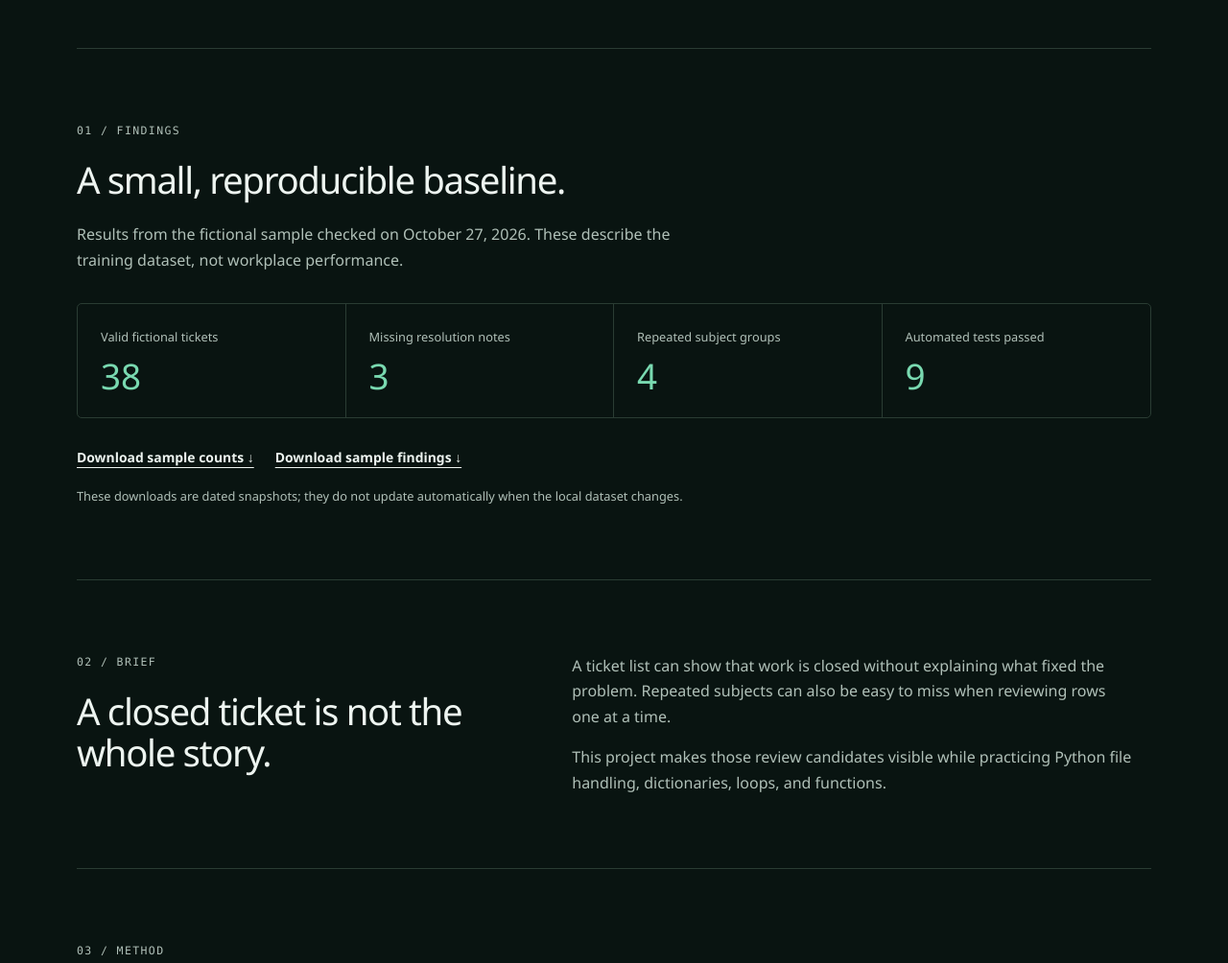
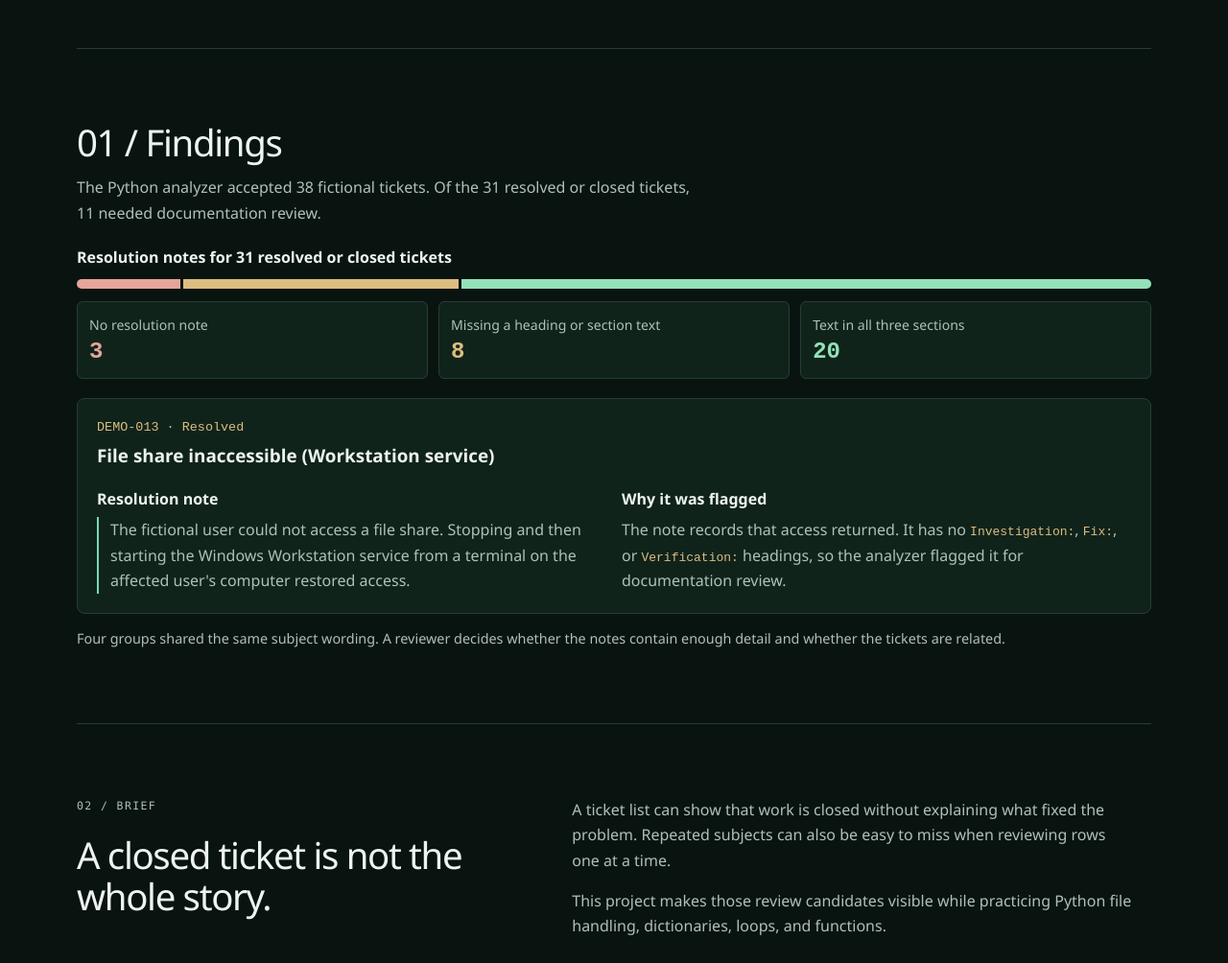
Before and after one commit to MostafaMosabbir/mostafa-portfolio, a plain HTML site: page projects/ticket-analyzer/index.html in a window 1280 px wide. Shown: the part 680-1684 px from the top of the page at 96% size. Drawn offline with Linux system fonts and the light colour scheme.

Commit message:
Align Project 003 findings with the Python sample

```diff
--- a/projects/ticket-analyzer/index.html
+++ b/projects/ticket-analyzer/index.html
@@ -7,11 +7,12 @@
 
   <meta charset="UTF-8">
   <meta name="viewport" content="width=device-width, initial-scale=1">
-  <meta name="description" content="A Python learning project that summarizes fictional support tickets, flags missing resolution notes, and groups repeated subject wording.">
+  <meta name="description" content="A Python learning project that summarizes fictional support tickets, flags incomplete resolution notes, and groups repeated subject wording.">
   <title>Python IT Ticket Analyzer | Mostafa Mosabbir</title>
   <!-- Relative paths work on GitHub Pages, the custom domain, and locally. -->
   <link rel="stylesheet" href="../../styles/main.css">
   <link rel="stylesheet" href="../../styles/case-study.css">
+  <link rel="stylesheet" href="resolution-review.css?v=1">
 </head>
 <body>
   <a class="skip-link" href="#main">Skip to case file</a>
@@ -23,27 +24,44 @@
     <section class="case-hero" aria-labelledby="case-title">
       <p class="eyebrow">Case file 003 / Python &amp; IT operations</p>
       <h1 id="case-title">From ticket exports<br>to useful review findings.</h1>
-      <p class="intro">A Python tool that counts support tickets, highlights missing resolution notes, and groups repeated subject wording for a person to investigate.</p>
+      <p class="intro">A Python tool that counts support tickets, highlights incomplete resolution notes, and groups repeated subject wording for a person to investigate.</p>
       <ul class="tags" aria-label="Technologies"><li>Python</li><li>CSV</li><li>Standard library</li><li>Automated tests</li></ul>
       <p class="case-note"><strong>Working local prototype.</strong> This case study uses fictional training tickets. The tool does not connect to a live service desk or execute repairs.</p>
     </section>
 
     <section class="section" aria-labelledby="evidence-title">
-      <p class="eyebrow">01 / Findings</p>
-      <h2 id="evidence-title">A small, reproducible baseline.</h2>
-      <p class="section-intro">Results from the fictional sample checked on October 27, 2026. These describe the training dataset, not workplace performance.</p>
-      <!-- Each result comes from the sample run or its automated test suite. -->
-      <dl class="evidence-grid">
-        <div><dt>Valid fictional tickets</dt><dd>38</dd></div>
-        <div><dt>Missing resolution notes</dt><dd>3</dd></div>
-        <div><dt>Repeated subject groups</dt><dd>4</dd></div>
-        <div><dt>Automated tests passed</dt><dd>9</dd></div>
-      </dl>
-      <div class="actions">
-        <a class="text-link" href="sample-summary.csv" download>Download sample counts ↓</a>
-        <a class="text-link" href="sample-findings.md" download>Download sample findings ↓</a>
+      <h2 id="evidence-title">01 / Findings</h2>
+      <!-- Project 003 sample begins -->
+      <div class="analyzer-findings">
+        <p class="analyzer-summary">The Python analyzer accepted 38 fictional tickets. Of the 31 resolved or closed tickets, 11 needed documentation review.</p>
+        <figure class="resolution-breakdown">
+          <figcaption>Resolution notes for 31 resolved or closed tickets</figcaption>
+          <div class="resolution-bar" aria-hidden="true"><span></span><span></span><span></span></div>
+          <dl class="resolution-legend">
+            <div><dt>No resolution note</dt><dd>3</dd></div>
+            <div><dt>Missing a heading or section text</dt><dd>8</dd></div>
+            <div><dt>Text in all three sections</dt><dd>20</dd></div>
+          </dl>
+        </figure>
+        <article class="analyzer-ticket" data-analyzer-ticket="DEMO-013" aria-label="Fictional ticket DEMO-013">
+          <header>
+            <p class="analyzer-ticket-id">DEMO-013 <span aria-hidden="true">·</span> Resolved</p>
+            <p class="analyzer-ticket-title"><strong>File share inaccessible (Workstation service)</strong></p>
+          </header>
+          <div class="analyzer-ticket-details">
+            <div>
+              <p><strong>Resolution note</strong></p>
+              <blockquote>The fictional user could not access a file share. Stopping and then starting the Windows Workstation service from a terminal on the affected user's computer restored access.</blockquote>
+            </div>
+            <div>
+              <p><strong>Why it was flagged</strong></p>
+              <p>The note records that access returned. It has no <code>Investigation:</code>, <code>Fix:</code>, or <code>Verification:</code> headings, so the analyzer flagged it for documentation review.</p>
+            </div>
+          </div>
+        </article>
+        <p class="analyzer-context">Four groups shared the same subject wording. A reviewer decides whether the notes contain enough detail and whether the tickets are related.</p>
       </div>
-      <p class="hint">These downloads are dated snapshots; they do not update automatically when the local dataset changes.</p>
+      <!-- Project 003 sample ends -->
     </section>
 
     <section class="section two-column" aria-labelledby="problem-title">
@@ -57,7 +75,7 @@
       <ol class="workflow">
         <li><strong>Read</strong><span>Load a CSV with six defined columns.</span></li>
         <li><strong>Validate</strong><span>Check fields, labels, and unique IDs; report excluded rows.</span></li>
-        <li><strong>Analyze</strong><span>Count categories and look for missing notes and matching subject wording.</span></li>
+        <li><strong>Analyze</strong><span>Count categories, check resolution note sections, and group matching subject wording.</span></li>
         <li><strong>Report</strong><span>Write an Excel-readable CSV and a Markdown findings report.</span></li>
       </ol>
       <p class="section-intro">Subject comparison ignores capitalization, punctuation, and extra spacing. It does not infer that two tickets share a root cause.</p>
@@ -74,7 +92,7 @@
     </section>
 
     <section class="section" aria-labelledby="limits-title">
-      <p class="eyebrow">06 / Validation &amp; limits</p><h2 id="limits-title">What the checks do—and do not—establish.</h2>
+      <p class="eyebrow">06 / Validation &amp; limits</p><h2 id="limits-title">What the analyzer checks</h2>
       <div class="case-columns">
         <div><h3>Checked behavior</h3><ul>
           <li>Expected results for the 38-ticket sample.</li>
@@ -82,7 +100,7 @@
           <li>Missing columns and missing files.</li>
           <li>Quoted and multiline CSV content.</li>
           <li>Subject normalization, empty input, and report output.</li>
-          <li>Investigation, fix, and verification notes in all 20 added scenarios.</li>
+          <li>Missing headings and empty sections in investigation, fix, and verification notes.</li>
         </ul></div>
         <div><h3>Known limitations</h3><ul>
           <li>Different wording can hide related problems.</li>
--- /dev/null
+++ b/projects/ticket-analyzer/resolution-review.css
@@ -0,0 +1,42 @@
+/* The Workbench and the case file share the same fictional Findings panel. */
+.case-study #evidence-title { margin-bottom: .75rem; }
+.analyzer-summary { color: var(--muted); max-width: 72ch; }
+.resolution-breakdown { margin: 1.25rem 0; }
+.resolution-breakdown figcaption { font-weight: 600; }
+.resolution-bar {
+  display: grid;
+  /* The three segments represent 3, 8, and 20 of the 31 completed tickets. */
+  grid-template-columns: 3fr 8fr 20fr;
+  gap: 3px;
+  height: 10px;
+  margin: .6rem 0 .8rem;
+  overflow: hidden;
+  border-radius: 5px;
+}
+.resolution-bar span:nth-child(1) { background: #e4a59b; }
+.resolution-bar span:nth-child(2) { background: #dbbd80; }
+.resolution-bar span:nth-child(3) { background: #94e1b8; }
+.resolution-legend { display: grid; grid-template-columns: repeat(3, minmax(0, 1fr)); gap: .7rem; margin: 0; }
+.resolution-legend > div { border: 1px solid var(--line); border-radius: 6px; background: var(--soft); padding: .75rem; }
+.resolution-legend dt { color: var(--muted); font-size: .88rem; }
+.resolution-legend dd { margin: .2rem 0 0; font: 600 1.5rem/1.2 ui-monospace, monospace; }
+.resolution-legend > div:nth-child(1) dd { color: #e4a59b; }
+.resolution-legend > div:nth-child(2) dd { color: #dbbd80; }
+.resolution-legend > div:nth-child(3) dd { color: #94e1b8; }
+
+.analyzer-ticket { padding: clamp(.85rem, 2vw, 1.25rem); border: 1px solid var(--line); border-radius: 8px; background: var(--soft); }
+.analyzer-ticket p { margin: 0; }
+.analyzer-ticket-id { color: #dbbd80; font: .84rem/1.5 ui-monospace, monospace; }
+.analyzer-ticket .analyzer-ticket-title { margin-top: .25rem; font-size: 1.18rem; }
+.analyzer-ticket-details { display: grid; grid-template-columns: repeat(2, minmax(0, 1fr)); gap: 1rem; margin-top: 1rem; }
+.analyzer-ticket-details > div { min-width: 0; }
+.analyzer-ticket-details p + p, .analyzer-ticket blockquote { margin: .35rem 0 0; color: var(--muted); }
+.analyzer-ticket blockquote { border-inline-start: 2px solid var(--accent); padding-inline-start: .75rem; }
+.analyzer-ticket code { color: #dbbd80; overflow-wrap: anywhere; }
+.analyzer-context { color: var(--muted); font-size: .9rem; margin-top: .9rem; }
+
+@media (max-width: 560px) {
+  .analyzer-ticket-details, .resolution-legend { grid-template-columns: minmax(0, 1fr); }
+  .resolution-legend > div { display: flex; align-items: baseline; justify-content: space-between; gap: 1rem; }
+  .resolution-legend dd { margin: 0; }
+}
```
Also changed, not shown: index.html (+37 -6 lines), 2 other files.
